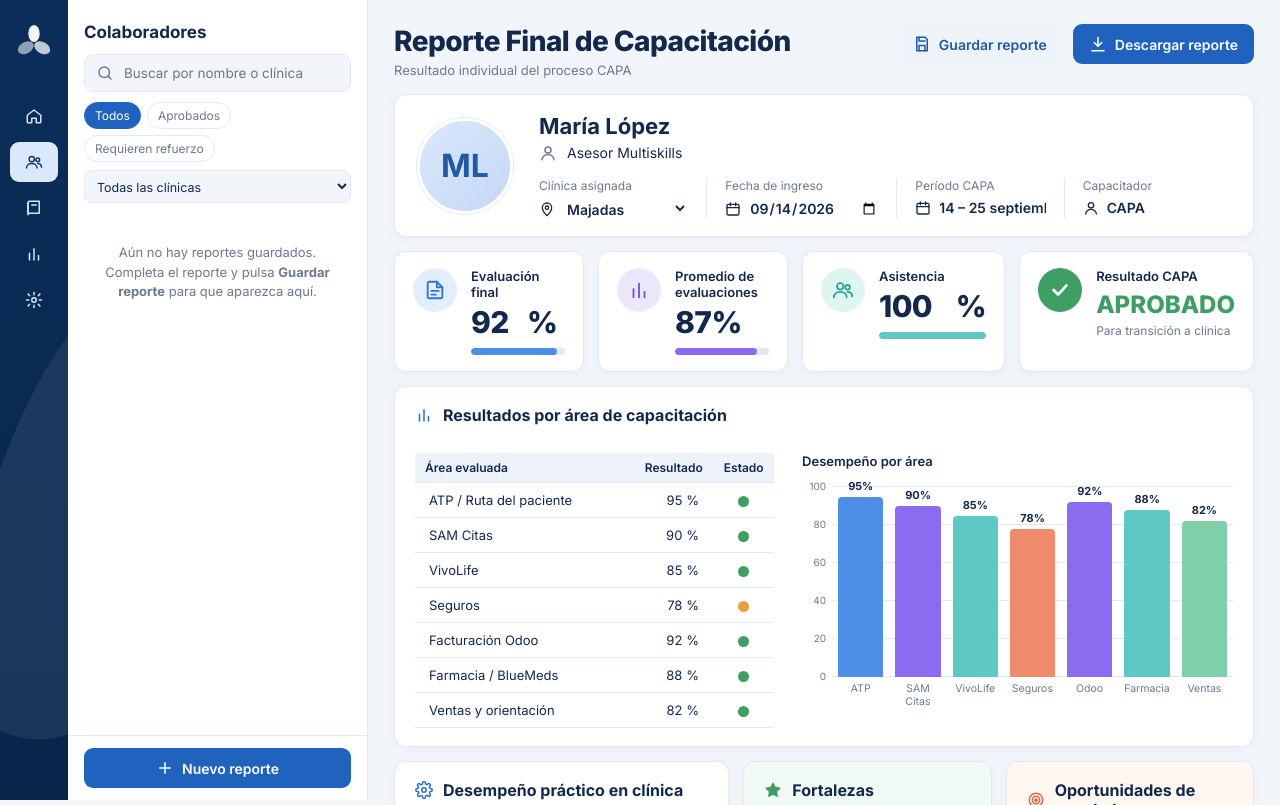
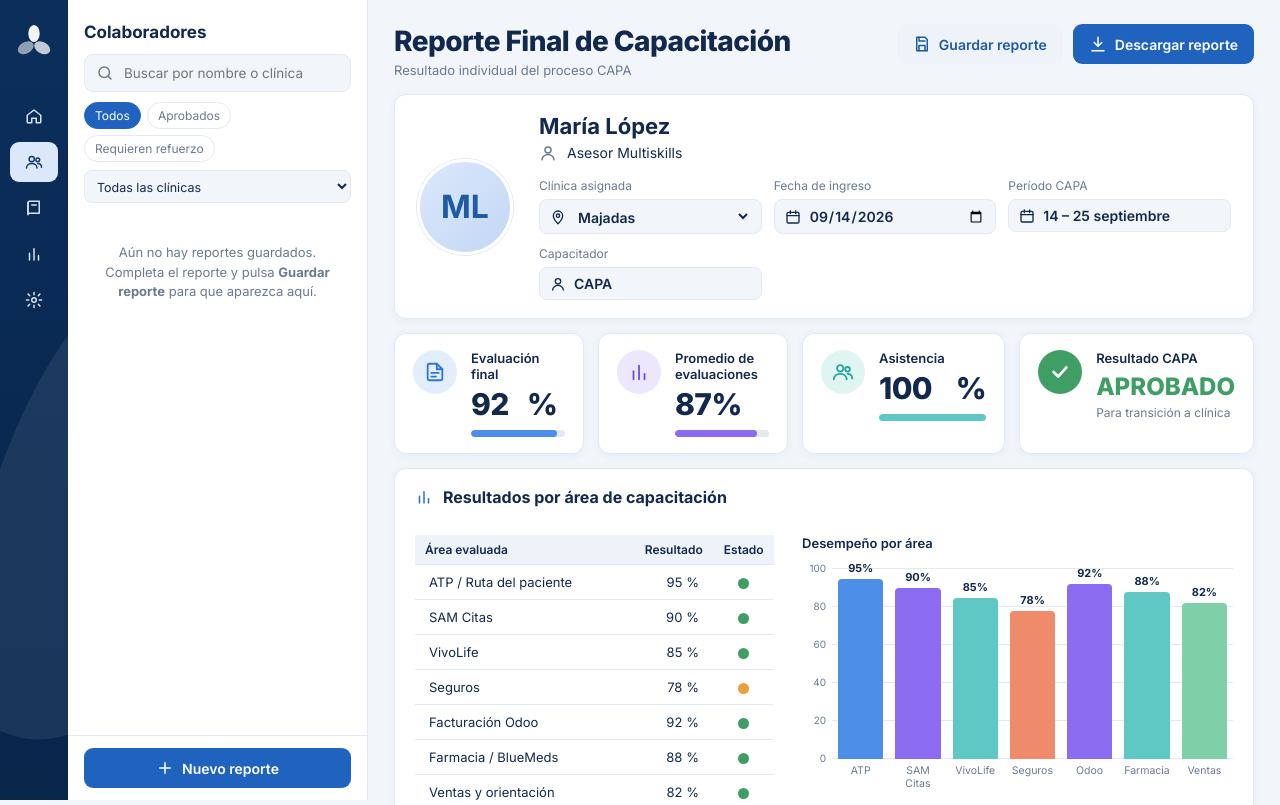
Before and after one commit to asulecio/reporte-capa, a plain HTML site: page index.html in a window 1280 px wide. Shown: the top 805 px of the page. Drawn offline with Linux system fonts and the light colour scheme.

Commit message:
Campos de período, capacitador y observaciones más visibles

```diff
--- a/index.html
+++ b/index.html
@@ -317,6 +317,17 @@ input[type=number]{-moz-appearance:textfield;appearance:textfield}
 }
 @media (max-width:520px){ .stats{grid-template-columns:1fr 1fr} .hbar{grid-template-columns:100px 1fr 40px} .frow{grid-template-columns:1fr 32px} .frow .short{display:none} .frow.plan{grid-template-columns:1fr 32px} .frow.plan .tin:not(:first-child){grid-column:1} }
 @media print{ .view:not(#view-collab){display:none!important} }
+
+/* Campos del perfil más visibles */
+.fields{grid-template-columns:repeat(auto-fit,minmax(170px,1fr))!important;gap:12px!important}
+.field{border-left:0!important;padding:0!important;cursor:text}
+.field .val{border:1px solid var(--line);border-radius:8px;padding:7px 10px;background:var(--bg);transition:border-color .15s}
+.field .val:hover{border-color:#b9cbe3}
+.field .val:focus-within{border-color:var(--blue);background:var(--card)}
+.field input::placeholder,.pname::placeholder,.notes::placeholder{color:var(--muted);font-weight:400;opacity:.8}
+.notes{min-height:90px}
+.notes-h{cursor:pointer}
+@media print{.field .val{border:0;padding:0;background:transparent}}
 </style>
 </head>
 <body>
@@ -390,18 +401,18 @@ input[type=number]{-moz-appearance:textfield;appearance:textfield}
       <input type="file" id="photoIn" accept="image/*" hidden>
     </label>
     <div>
-      <input class="pname" id="f-name" aria-label="Nombre del colaborador">
+      <input class="pname" id="f-name" placeholder="Nombre del colaborador" aria-label="Nombre del colaborador">
       <div class="prole"><svg class="i" viewBox="0 0 24 24"><circle cx="12" cy="8" r="4"/><path d="M4 21c0-4 4-7 8-7s8 3 8 7"/></svg><input id="f-role" aria-label="Puesto"></div>
       <div class="fields">
-        <div class="field"><span>Clínica asignada</span>
+        <label class="field" for="f-clinic"><span>Clínica asignada</span>
           <div class="val"><svg class="i" viewBox="0 0 24 24"><path d="M12 22s7-7 7-12a7 7 0 0 0-14 0c0 5 7 12 7 12Z"/><circle cx="12" cy="10" r="2.5"/></svg>
-            <select id="f-clinic"></select></div></div>
-        <div class="field"><span>Fecha de ingreso</span>
-          <div class="val"><svg class="i" viewBox="0 0 24 24"><rect x="3" y="5" width="18" height="16" rx="2"/><path d="M3 10h18M8 3v4M16 3v4"/></svg><input type="date" id="f-date"></div></div>
-        <div class="field"><span>Período CAPA</span>
-          <div class="val"><svg class="i" viewBox="0 0 24 24"><rect x="3" y="5" width="18" height="16" rx="2"/><path d="M3 10h18M8 3v4M16 3v4"/></svg><input id="f-period"></div></div>
-        <div class="field"><span>Capacitador</span>
-          <div class="val"><svg class="i" viewBox="0 0 24 24"><circle cx="12" cy="8" r="4"/><path d="M4 21c0-4 4-7 8-7s8 3 8 7"/></svg><input id="f-trainer"></div></div>
+            <select id="f-clinic"></select></div></label>
+        <label class="field" for="f-date"><span>Fecha de ingreso</span>
+          <div class="val"><svg class="i" viewBox="0 0 24 24"><rect x="3" y="5" width="18" height="16" rx="2"/><path d="M3 10h18M8 3v4M16 3v4"/></svg><input type="date" id="f-date"></div></label>
+        <label class="field" for="f-period"><span>Período CAPA</span>
+          <div class="val"><svg class="i" viewBox="0 0 24 24"><rect x="3" y="5" width="18" height="16" rx="2"/><path d="M3 10h18M8 3v4M16 3v4"/></svg><input id="f-period" placeholder="Ej. 14 – 25 septiembre"></div></label>
+        <label class="field" for="f-trainer"><span>Capacitador</span>
+          <div class="val"><svg class="i" viewBox="0 0 24 24"><circle cx="12" cy="8" r="4"/><path d="M4 21c0-4 4-7 8-7s8 3 8 7"/></svg><input id="f-trainer" placeholder="Nombre del capacitador"></div></label>
       </div>
     </div>
   </section>
@@ -492,8 +503,8 @@ input[type=number]{-moz-appearance:textfield;appearance:textfield}
       <h3><svg class="i" viewBox="0 0 24 24" style="stroke-width:2.5"><circle cx="12" cy="12" r="9"/><path d="m8 12 3 3 5-6"/></svg>Resultado de capacitación</h3>
       <div class="banner" id="banner"></div>
       <div class="summary" id="f-summary" contenteditable="true" aria-label="Resumen del resultado"></div>
-      <div class="notes-h"><svg class="i" viewBox="0 0 24 24"><path d="M21 12a8 8 0 0 1-11.6 7.1L4 20l1-4.6A8 8 0 1 1 21 12Z"/></svg>Observaciones del capacitador</div>
-      <textarea class="notes" id="f-notes" aria-label="Observaciones del capacitador"></textarea>
+      <label class="notes-h" for="f-notes"><svg class="i" viewBox="0 0 24 24"><path d="M21 12a8 8 0 0 1-11.6 7.1L4 20l1-4.6A8 8 0 1 1 21 12Z"/></svg>Observaciones del capacitador</label>
+      <textarea class="notes" id="f-notes" placeholder="Escribe aquí las observaciones del capacitador…" aria-label="Observaciones del capacitador"></textarea>
 
     </section>
   </div>
```
